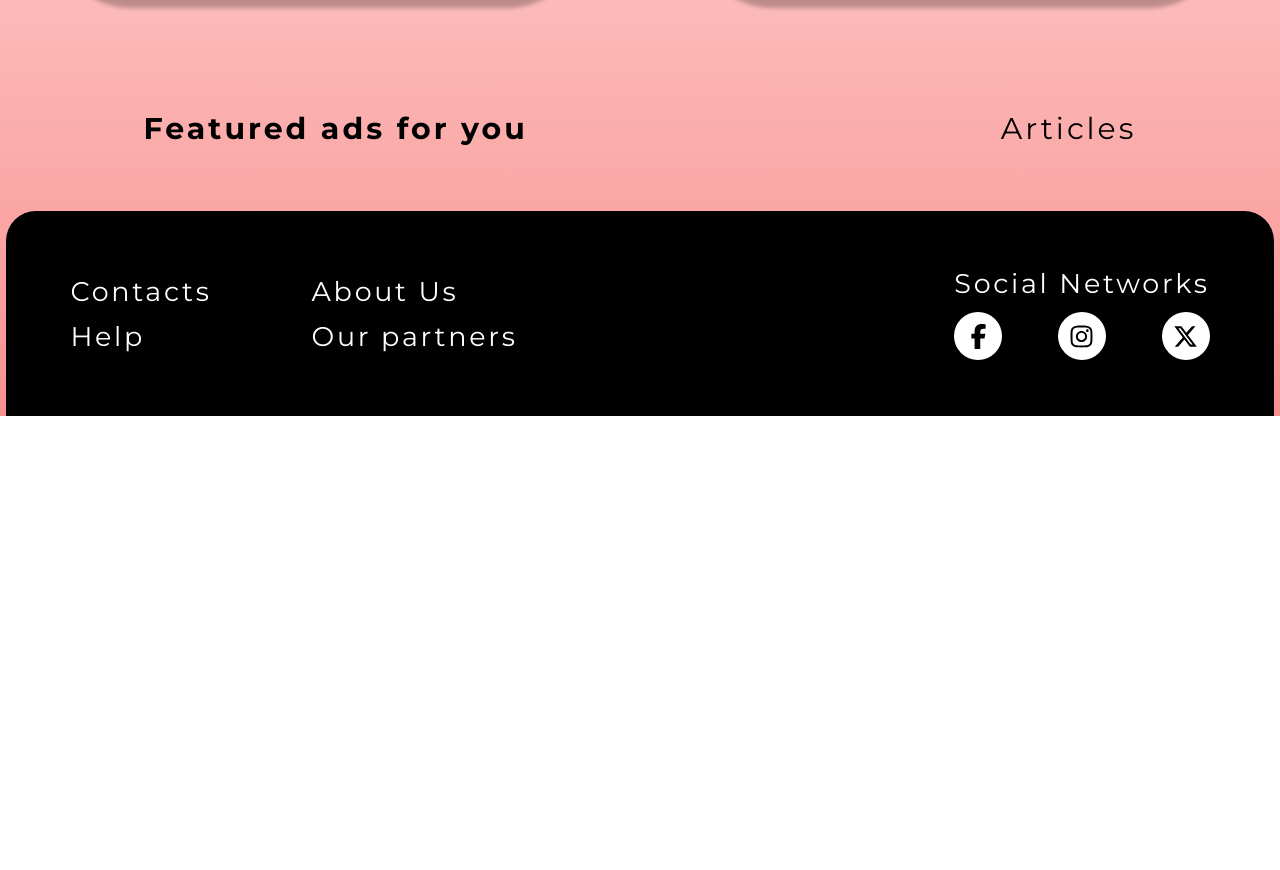
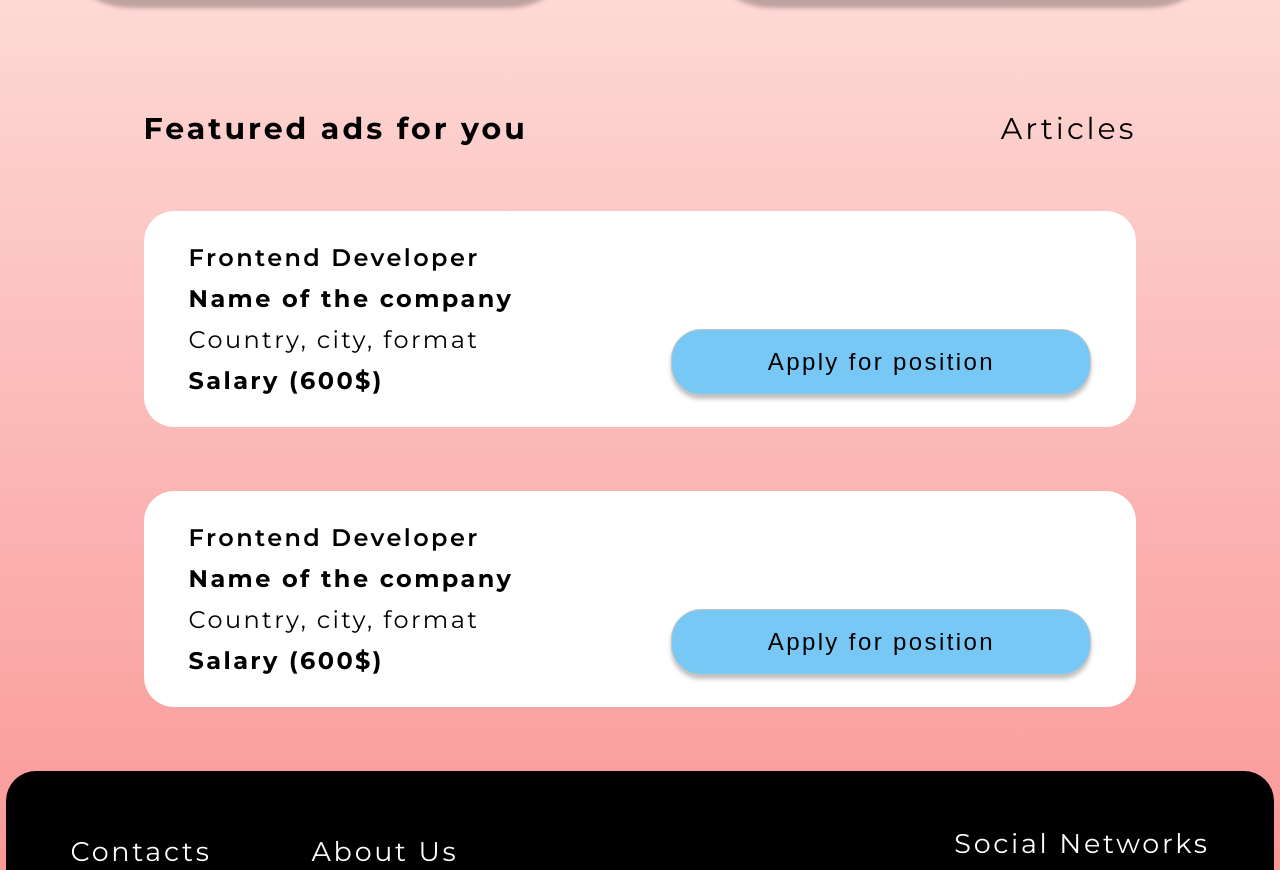
Before and after one commit to LnuProgramer/Quaero_frontend, a React (Create React App) app: page / in a window 1280 px wide. Shown: the part 1182-2052 px from the top of the page. Before the commit the page ends 1598 px from the top, so only its background shows below. Built offline with nearby package versions, Linux system fonts and the light colour scheme.

Commit message:
Finish working on home page

```diff
--- a/src/components/Home/Home.scss
+++ b/src/components/Home/Home.scss
@@ -5,6 +5,10 @@
   background: rgb(255,250,245);
   background: linear-gradient(180deg, rgba(255,250,245,1) 31%, rgba(249,145,145,1) 100%);
   z-index: -2;
+
+  a:hover{
+    cursor: pointer;
+  }
 }
 
 .home-circles {
@@ -123,6 +127,9 @@
 }
 
 #recommended-vacancies-wrapper{
+  display: flex;
+  flex-direction: column;
+  gap: 64px;
   margin-top: 48px;
   width: 85%;
 }
@@ -131,6 +138,13 @@
   display: flex;
   justify-content: space-between;
   width: 100%;
+
+  a{
+    transition: font-weight 0.3s ease-in-out;
+    &:hover{
+      font-weight: 500;
+    }
+  }
 }
 
 footer{
@@ -151,8 +165,13 @@ footer{
       display: flex;
       flex-direction: column;
       gap: 12px;
+
       a{
         color: white;
+        transition: color 0.3s ease-in-out;
+        &:hover{
+          color: #b1b1b1;
+        }
       }
     }
   }
@@ -179,6 +198,12 @@ footer{
       height: 48px;
       background-color: #FFFFFF;
       border-radius: 100%;
+      transition: background-color 0.3s ease-in-out;
+
+      &:hover{
+        background-color: #b1b1b1;
+        cursor: pointer;
+      }
     }
   }
 }
--- a/src/components/Home/Home.tsx
+++ b/src/components/Home/Home.tsx
@@ -4,6 +4,7 @@ import Button from "../../reusableComponents/button/Button";
 import { useTranslation } from "react-i18next";
 import Text from "../../reusableComponents/text/Text";
 import { FaXTwitter, FaInstagram, FaFacebookF } from "react-icons/fa6";
+import Vacancy from "../../reusableComponents/vacancy/Vacancy";
 
 function Home() {
 
@@ -44,7 +45,8 @@ function Home() {
                     <Text fontSize={30} as="h2">{t("homePage.featuredAdsForYou")}</Text>
                     <Text fontSize={30} as="a">{t("homePage.articles")}</Text>
                     </div>
-                    <div></div>
+                    <Vacancy></Vacancy>
+                    <Vacancy></Vacancy>
                 </div>
                 <footer>
                     <div id="footer-left-wrapper">
--- a/src/utils/i18n.ts
+++ b/src/utils/i18n.ts
@@ -47,10 +47,15 @@ i18n.use(initReactI18next).init({
                     addNewVacancy: "Add new vacancy",
                     openVacancies: "Open vacancies",
                     aboutCompany: "About company",
+                },
+
+                vacancy: {
+                    applyPosition: "Apply for position"
                 }
             }
         },
-        ua: {
+
+        uk: {
             translation: {
                 homePage: {
                     jobSearch: "Пошук вакансій",
@@ -60,7 +65,7 @@ i18n.use(initReactI18next).init({
                     addResumeDescription: "Розмістіть ваше резюме щоб роботодавці швидше вас замітили",
                     create: "Створити",
                     downloadFile: "Завантажити файл",
-                    howPrepareForInterview: "Поради від Head of HR компанії Google!",
+                    howPrepareForInterview: "Як підготуватись до співбесіди",
                     tipsFromHR: {
                         tipsFrom: "Поради від",
                         headHr: "Head of HR",
@@ -92,6 +97,10 @@ i18n.use(initReactI18next).init({
                     addNewVacancy: "Додати нову ваканцію",
                     openVacancies: "Відкриті ваканції",
                     aboutCompany: "Про компанію",
+                },
+
+                vacancy: {
+                    applyPosition: "Подайте заявку на посаду"
                 }
             }
         }
```
